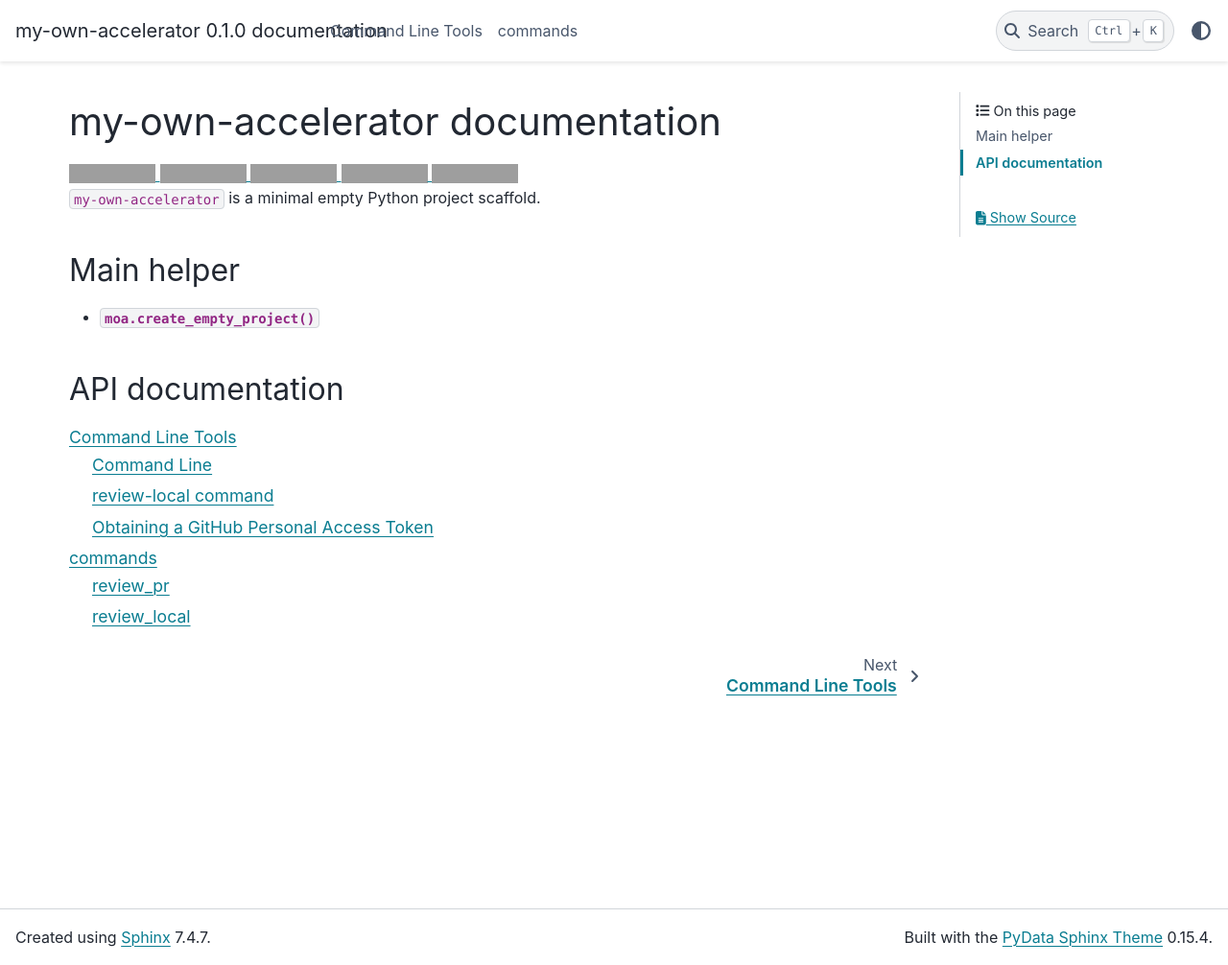
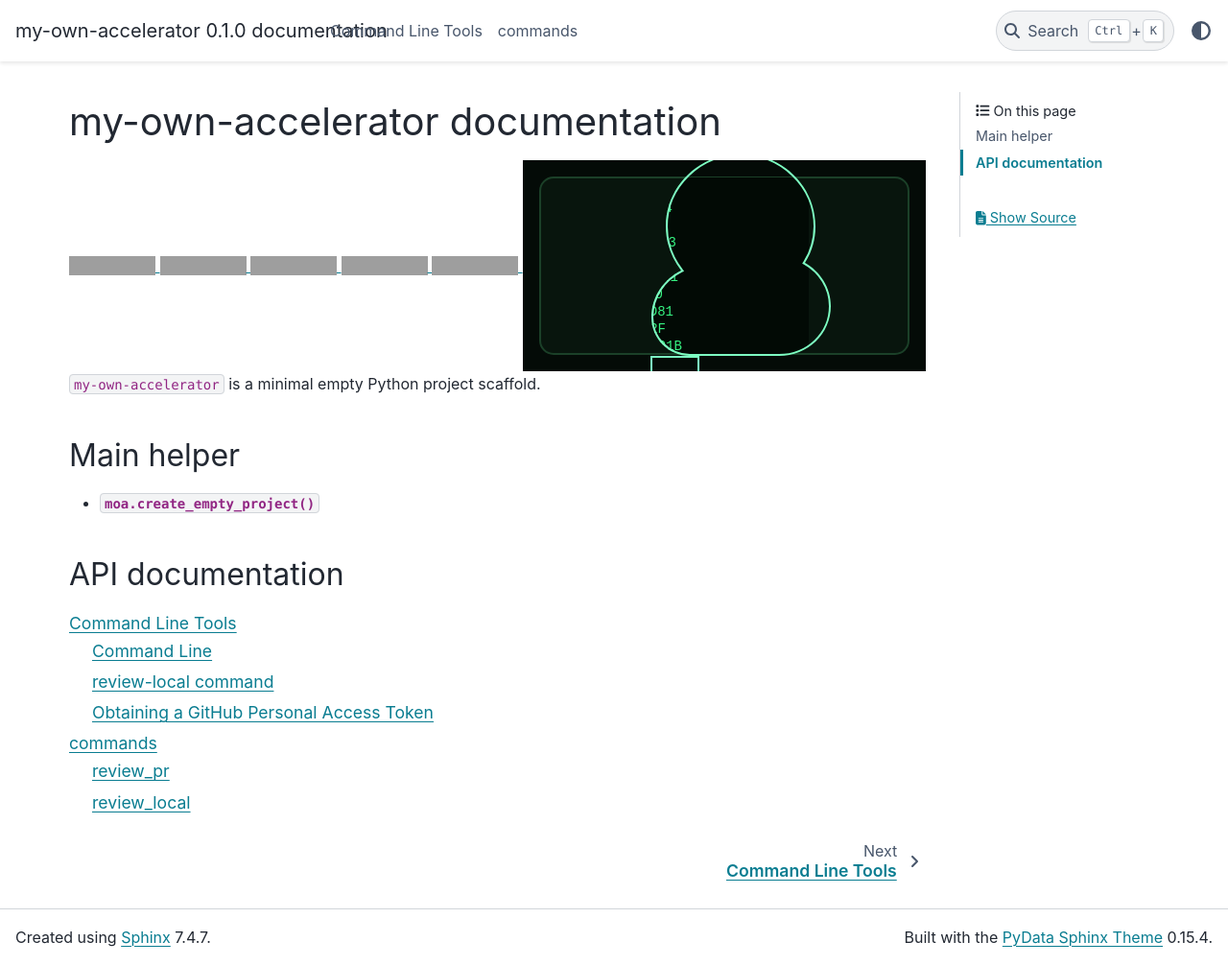
Before and after one commit to xadupre/my-own-accelerator, a Sphinx documentation site: the page built from docs/index.rst, in a window 1280 px wide and 1006 px high. Shown: the whole window at 96% size. Built offline with Sphinx 7.4.7 and the PyData theme 0.15.4, drawn with Linux system fonts in a browser that asks for light colours; grey boxes are pictures that could not be loaded.

Commit message:
Add Matrix-style project logo to docs and surface it in README (#16)
* Initial plan

* Add matrix-style logo to docs and README

Agent-Logs-Url: https://github.com/xadupre/my-own-accelerator/sessions/8f2274ac-d09a-4f76-864a-12a016080c84

Co-authored-by: xadupre <22452781+xadupre@users.noreply.github.com>

---------

Co-authored-by: copilot-swe-agent[bot] <198982749+Copilot@users.noreply.github.com>
Co-authored-by: xadupre <22452781+xadupre@users.noreply.github.com>

```diff
--- a/docs/index.rst
+++ b/docs/index.rst
@@ -16,6 +16,10 @@ my-own-accelerator documentation
 .. image:: https://github.com/xadupre/my-own-accelerator/actions/workflows/pyrefly.yml/badge.svg
     :target: https://github.com/xadupre/my-own-accelerator/actions/workflows/pyrefly.yml
 
+.. image:: _static/logo.svg
+    :alt: my-own-accelerator logo
+    :width: 420
+
 ``my-own-accelerator`` is a minimal empty Python project scaffold.
 
 Main helper
```
Also changed, not shown: README.md (+2 -0 lines), docs/_static/logo.svg (added).
